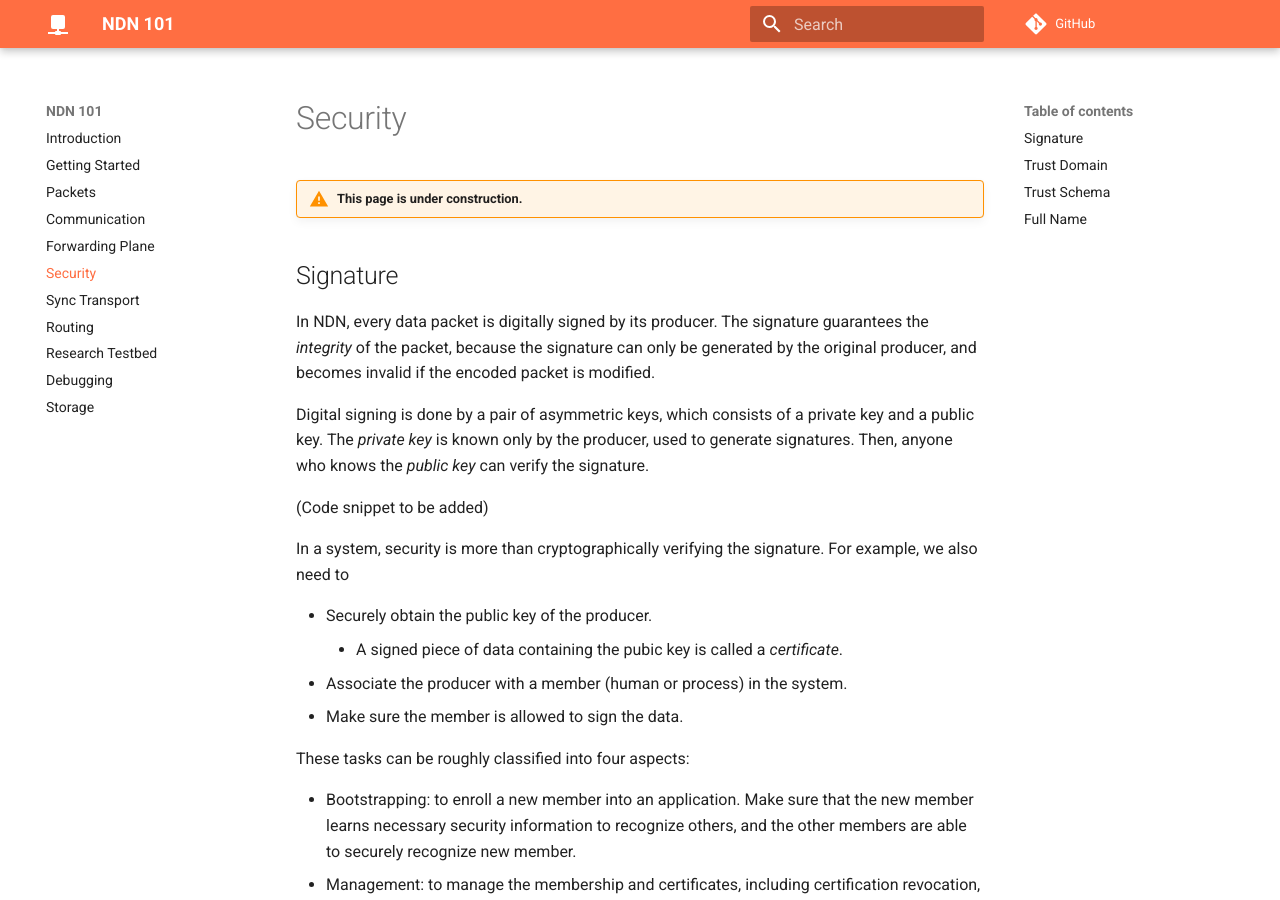
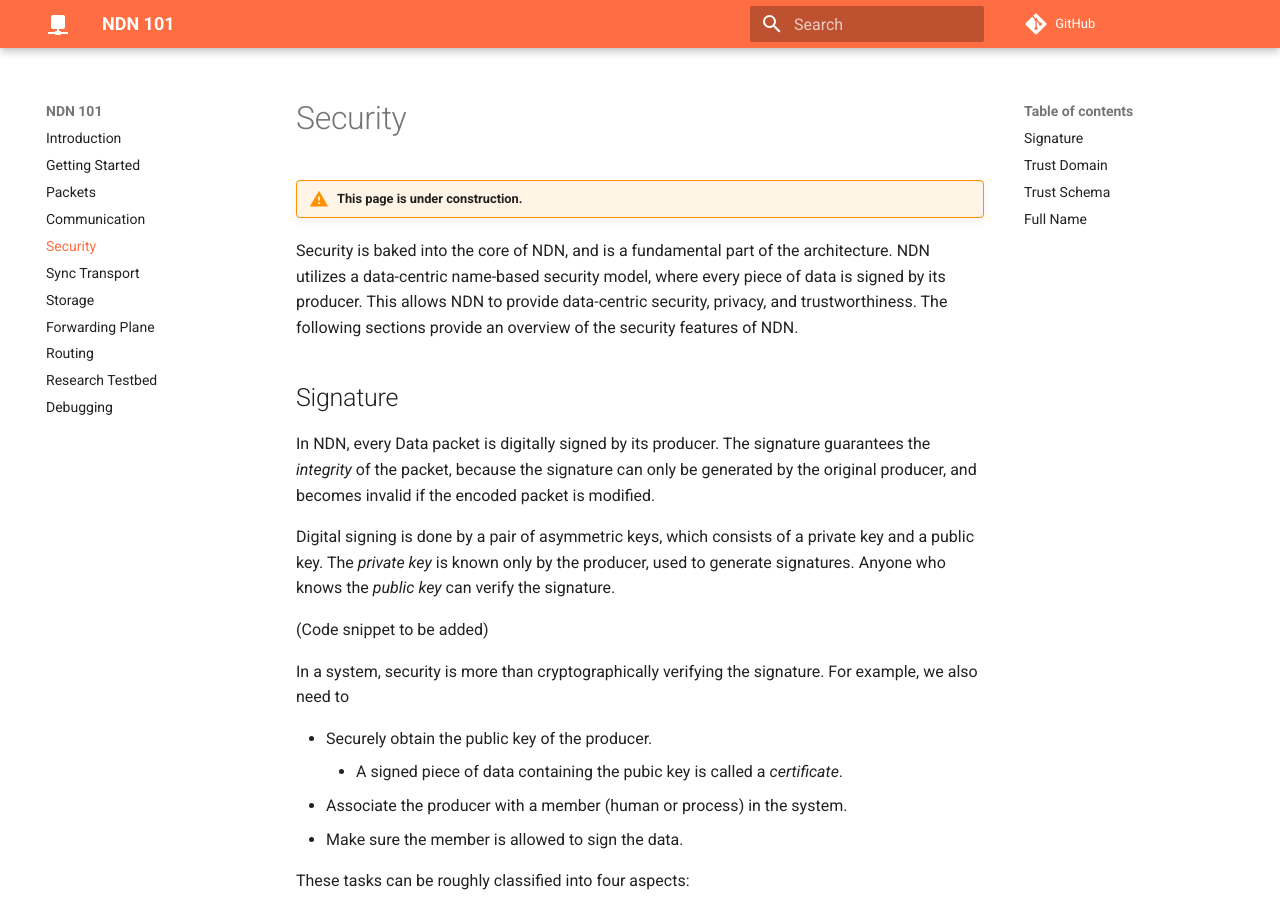
Before and after one commit to named-data/ndn-101, an MkDocs documentation site: the page built from docs/security.md, in a window 1280 px wide and 900 px high. Built offline with MkDocs 1.6.1 and Material for MkDocs 9.7.7, drawn with Linux system fonts in a browser that asks for light colours; comment, search, counter and statistics services are not loaded; some of the changed text lies outside the part shown.

Commit message:
Minor edits

```diff
--- a/docs/security.md
+++ b/docs/security.md
@@ -2,15 +2,16 @@
 
 !!! warning "This page is under construction."
 
+Security is baked into the core of NDN, and is a fundamental part of the architecture. NDN utilizes a data-centric name-based security model, where every piece of data is signed by its producer. This allows NDN to provide data-centric security, privacy, and trustworthiness. The following sections provide an overview of the security features of NDN.
+
 ## Signature
 
-In NDN, every data packet is digitally signed by its producer.
-The signature guarantees the _integrity_ of the packet,
-because the signature can only be generated by the original producer, and becomes invalid if the encoded packet is modified.
+In NDN, every Data packet is digitally signed by its producer.
+The signature guarantees the _integrity_ of the packet, because the signature can only be generated by the original producer, and becomes invalid if the encoded packet is modified.
 
 Digital signing is done by a pair of asymmetric keys, which consists of a private key and a public key.
 The _private key_ is known only by the producer, used to generate signatures.
-Then, anyone who knows the _public key_ can verify the signature.
+Anyone who knows the _public key_ can verify the signature.
 
 (Code snippet to be added)
 
--- a/mkdocs.yml
+++ b/mkdocs.yml
@@ -25,13 +25,13 @@ nav:
   - 'getting-started.md'
   - 'packets.md'
   - 'communication.md'
-  - 'forwarding.md'
   - 'security.md'
   - 'sync.md'
+  - 'storage.md'
+  - 'forwarding.md'
   - 'routing.md'
   - 'testbed.md'
   - 'debugging.md'
-  - 'storage.md'
 
 markdown_extensions:
   - admonition
```
Also changed, not shown: other parts of docs/security.md (+2 -1 lines), docs/storage.md (+37 -11 lines), 1 other file.
